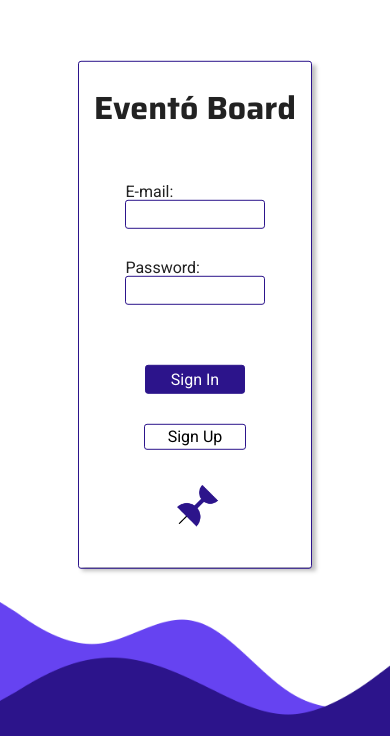
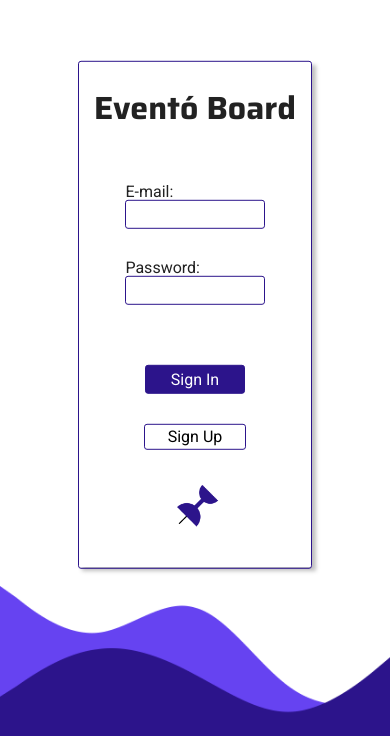
Before and after one commit to HristovCodes/Events-Board, a React (Create React App) app: page /Events-Board/Login in a window 390 px wide. Shown: the part 108-844 px from the top of the page. Built offline with nearby package versions, Linux system fonts and the light colour scheme; no server answers.

Commit message:
Background responsive and doesn't stay at top if scrollable

```diff
--- a/src/components/Home/style.scss
+++ b/src/components/Home/style.scss
@@ -1,3 +1,9 @@
 body {
   overflow-x: hidden;
+  height: 100vh;
+  background: url("../media/waves.png");
+  background-repeat: no-repeat;
+  background-position-y: bottom;
+  background-size: 100vw 150px;
+  background-attachment: fixed;
 }
--- a/src/components/Register/style.scss
+++ b/src/components/Register/style.scss
@@ -95,11 +95,3 @@ $secfont: "Roboto", sans-serif;
     width: 25%;
   }
 }
-
-body {
-  height: 100vh;
-  background-image: url("../media/waves.png");
-  background-repeat: no-repeat;
-  background-position-y: bottom;
-  background-size: contain;
-}
```
